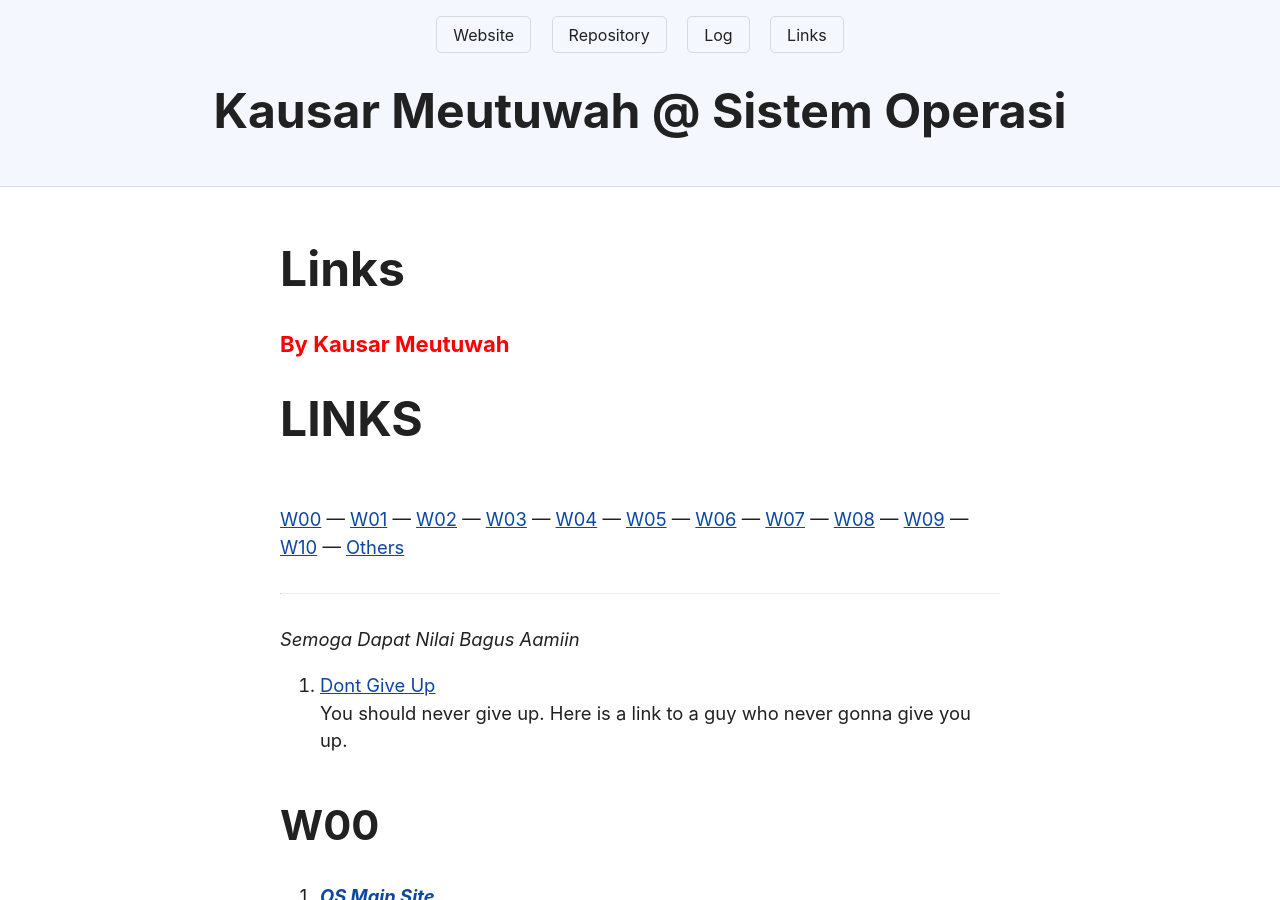
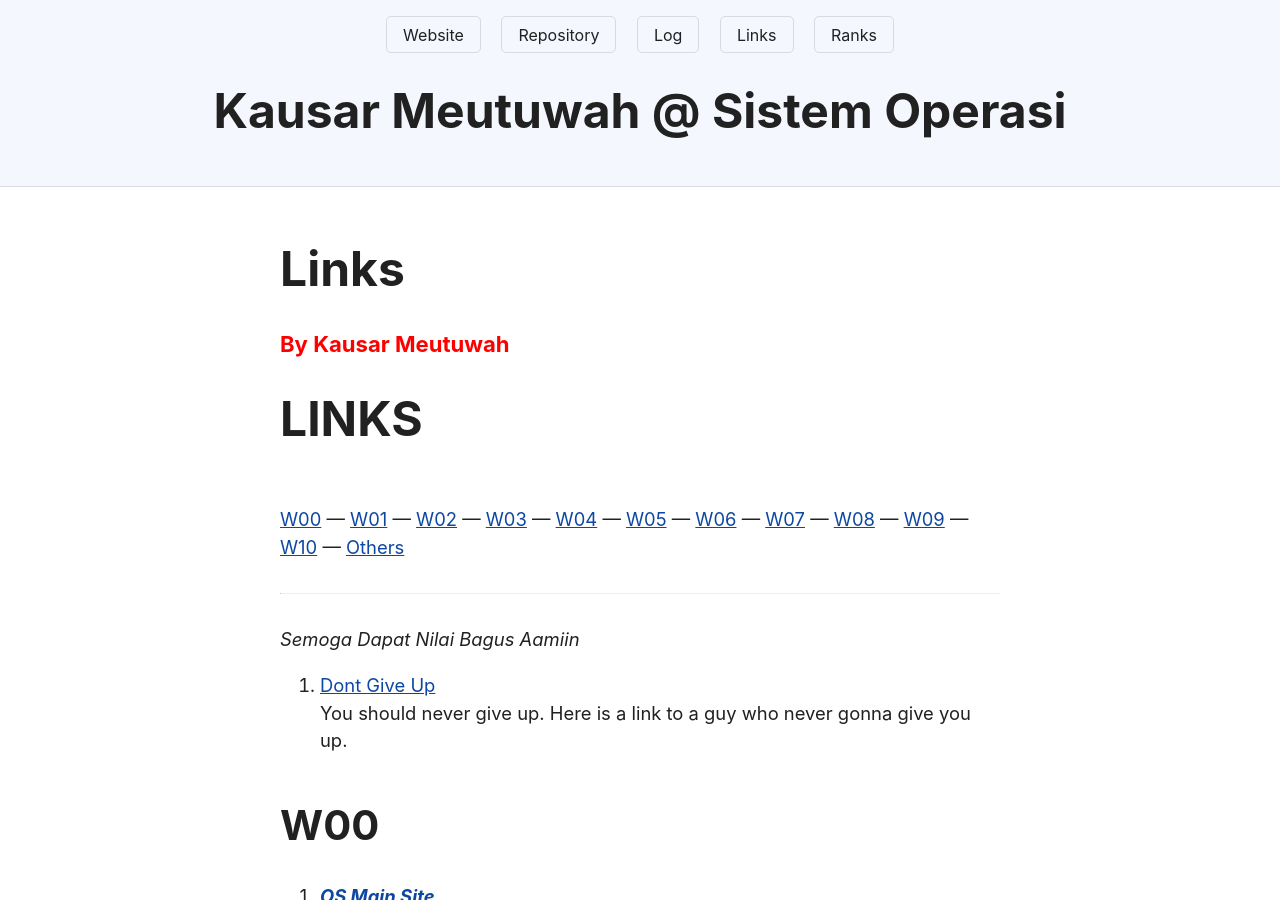
Before and after one commit to kausarme/os222, a Jekyll site: the page built from links.md, in a window 1280 px wide and 900 px high. Built offline with Jekyll 4.4.1, drawn with Linux system fonts in a browser that asks for light colours.

Commit message:
OS222 kausarme

```diff
--- a/_includes/nav.html
+++ b/_includes/nav.html
@@ -12,6 +12,9 @@
 		<a class="nav-link" href='{{ "/LINKS" | relative_url }}''>
 			Links
 		</a>
+		<a class="nav-link" href='{{ "/TXT/myrank.txt" | relative_url }}''>
+                        Ranks
+                </a>
 
 	</nav>
 	<h1>Kausar Meutuwah @ Sistem Operasi</h1>
```
Also changed, not shown: 4 other files.
